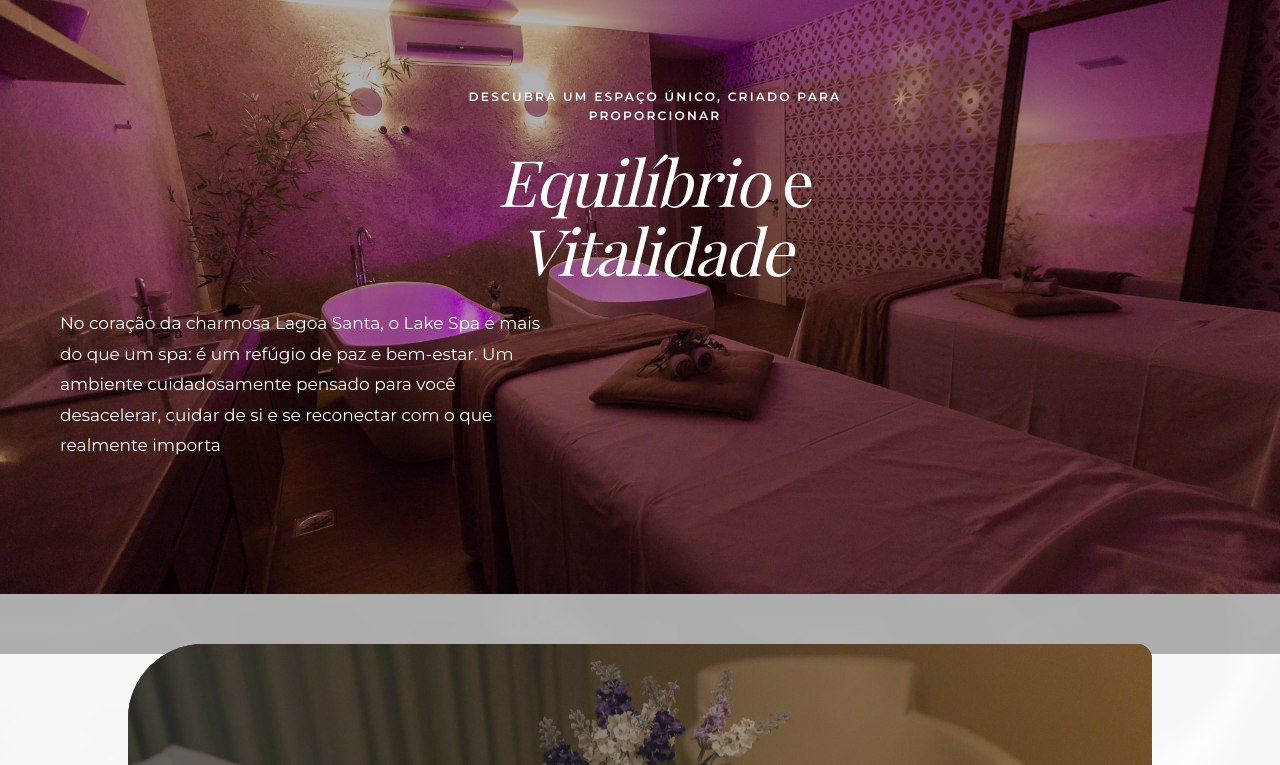
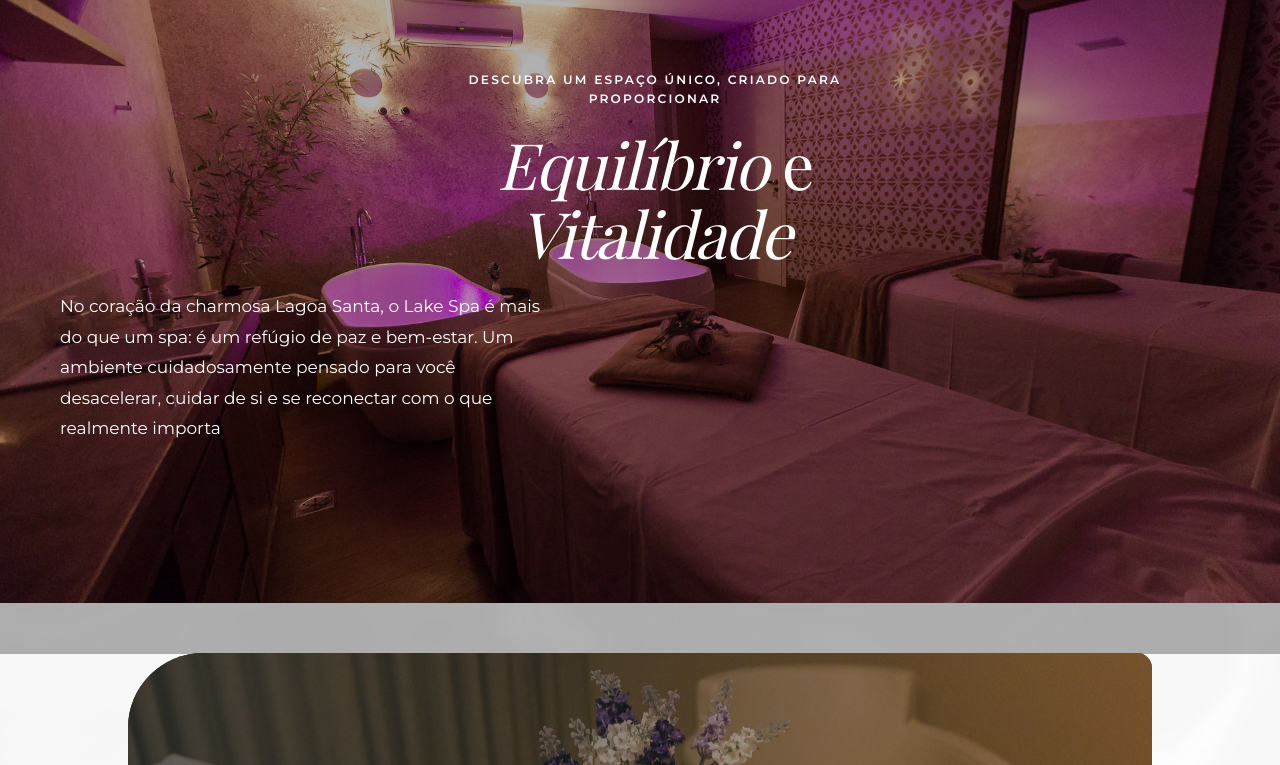
Before and after one commit to Aeska-Emanuele/Lake-Spa, a plain HTML site: page index.html in a window 1280 px wide. Shown: the part 146-911 px from the top of the page. Drawn offline with nearby package versions, Linux system fonts and the light colour scheme; a web font is replaced by a local one.

Commit message:
correção

```diff
--- a/css/style.css
+++ b/css/style.css
@@ -235,12 +235,12 @@ h2 em {
   grid-template-columns: 1.05fr 0.95fr;
   align-items: center;
   gap: clamp(35px, 7vw, 92px);
-  padding: 72px max(32px, calc((100% - var(--content-width)) / 2));
+  padding: 72px max(32px, calc((100% - var(--content-width)) / 2)) 115px;
   overflow: hidden;
   isolation: isolate;
   background-color: var(--color-primary);
   background-image: url("../assets/imagens/salacasal-2.jpg");
-  background-position: center;
+  background-position: center 60%;
   background-repeat: no-repeat;
   background-size: cover;
   background-attachment: fixed;
@@ -385,7 +385,6 @@ h2 em {
   color: #fff;
   font-size: 17px;
   line-height: 1.8;
-
 }
 
 .hero-copy .button {
```
Also changed, not shown: index.html (+1 -0 lines).
